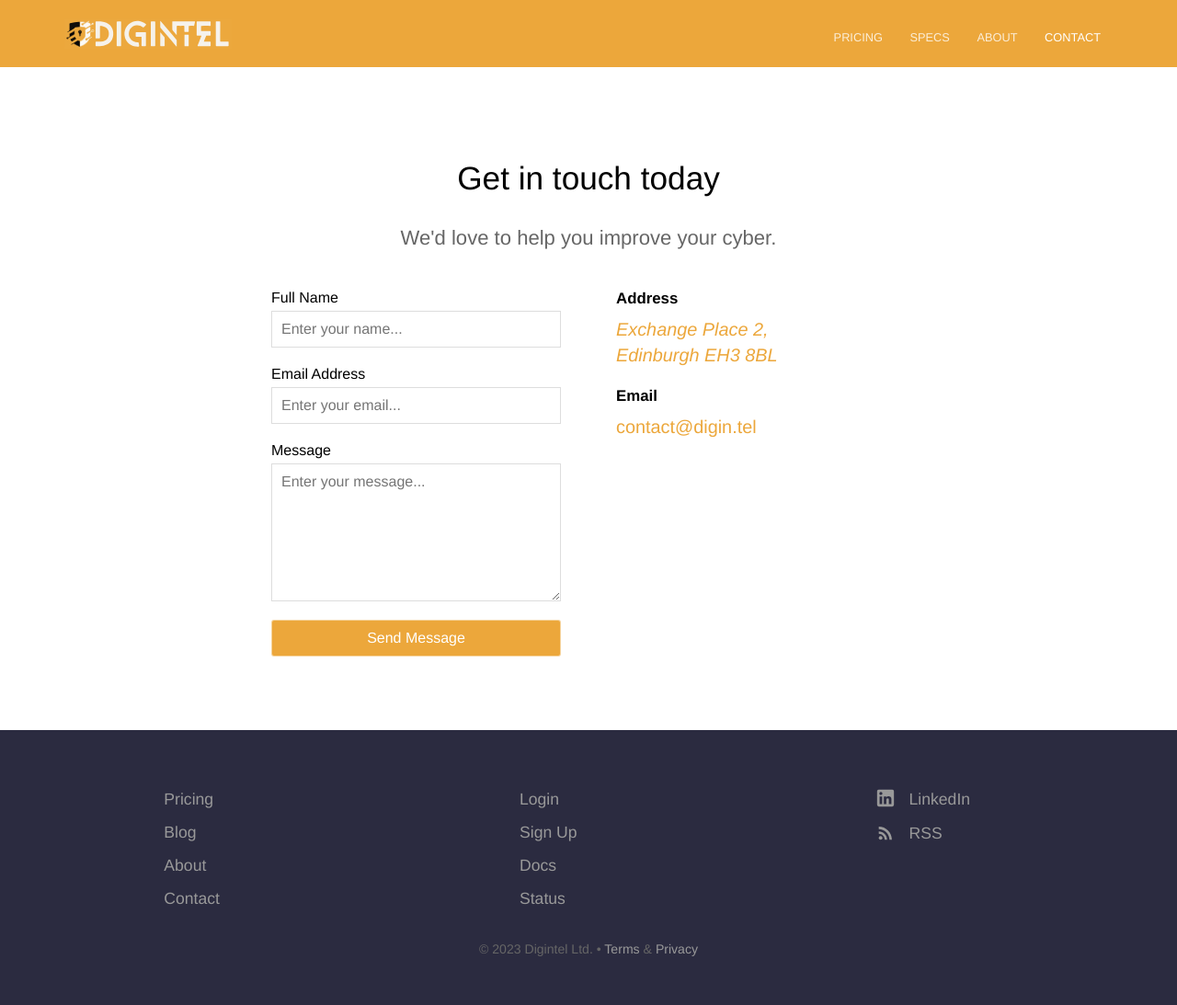
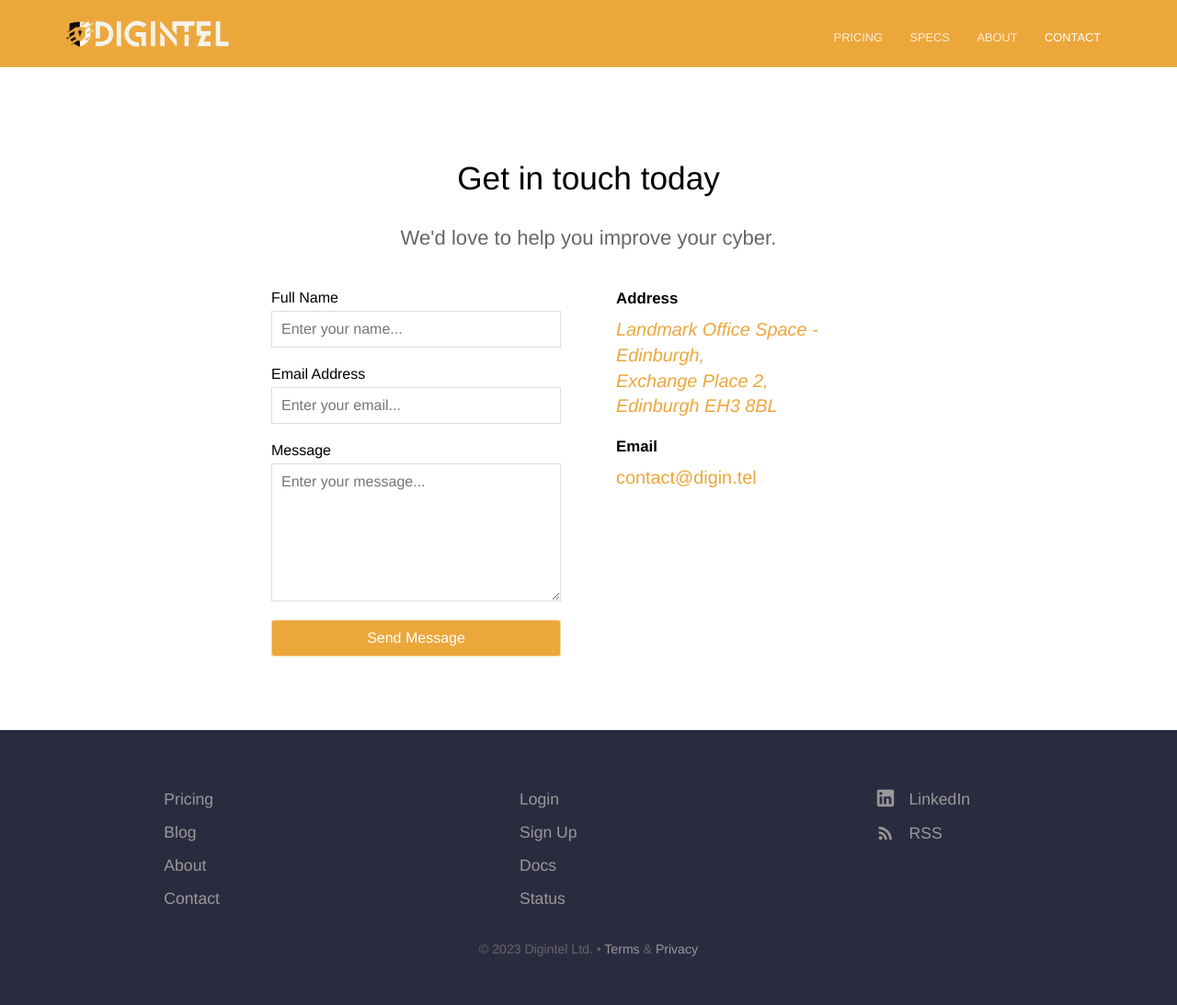
Before and after one commit to Josh-moreton/Josh-moreton.github.io, a Jekyll site: the page built from contact.html, in a window 1280 px wide. Shown: the whole page at 92% size. Built offline with Jekyll 4.4.1, drawn with Linux system fonts in a browser that asks for light colours.

Commit message:
address update

```diff
--- a/contact.html
+++ b/contact.html
@@ -6,7 +6,7 @@ description: We'd love to help you improve your cyber.
 map:
   latitude: -45.8787605
   longitude: 170.5027976
-  address: "Exchange Place 2, Edinburgh EH3 8BL"
+  address: "Landmark Office Space - Edinburgh, Exchange Place 2, Edinburgh EH3 8BL"
   zoom: 13
 ---
 
```
Also changed, not shown: images/landing-page/Bridge the Gap 08OCT2023.png (added), images/landing-page/Client benefits 08OCT2023.png (added), images/landing-page/Key Benefits DTL 08OCT0223.png (added), images/landing-page/Key Features DTL 08OCT2023.png (added), images/landing-page/Special Offer DTL 08OCT2023.png (added), images/landing-page/Upsell DTL 08OCT2023.png (added), images/landing-page/Why Digitnel DTL 08OCT0223.png (added), 2 other files.
